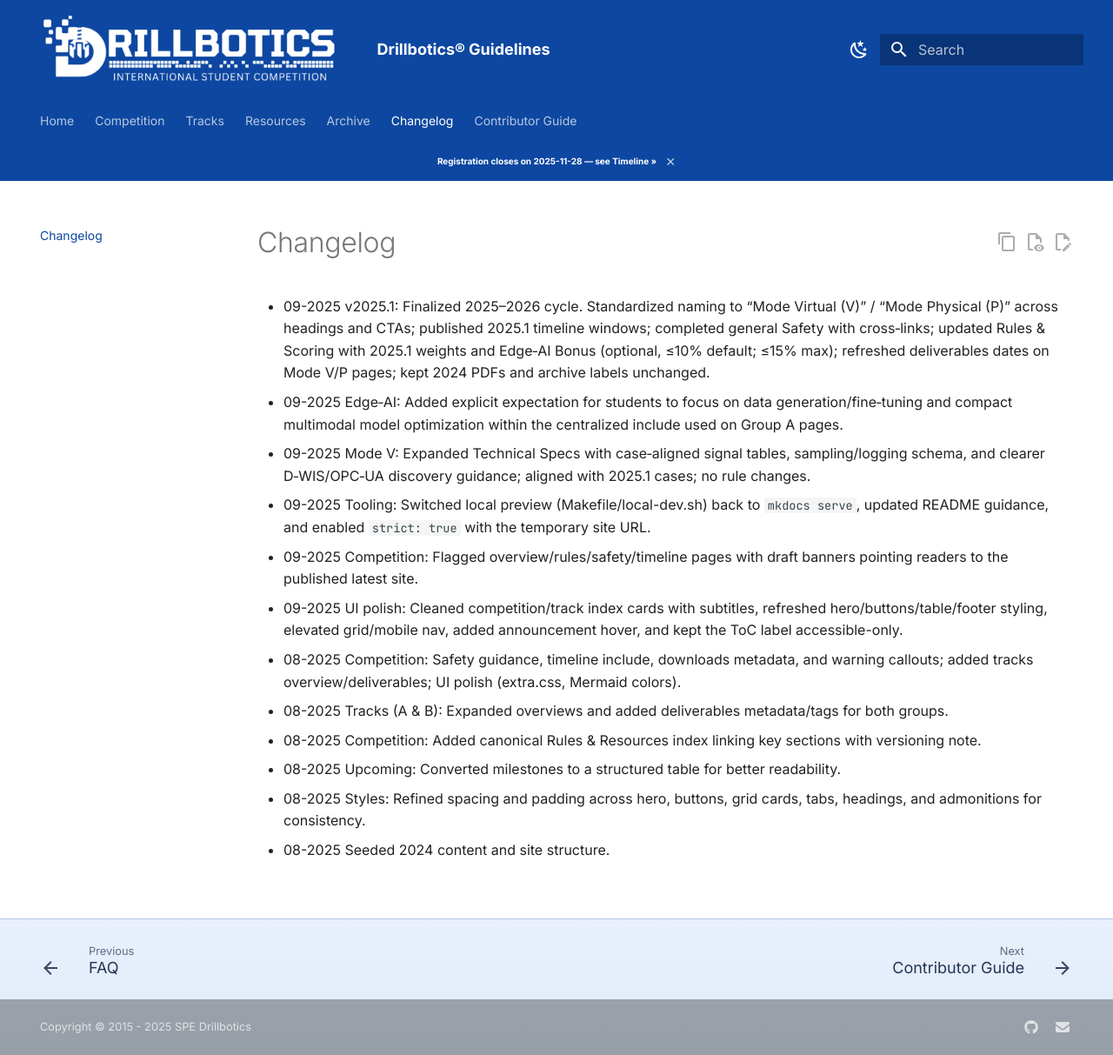
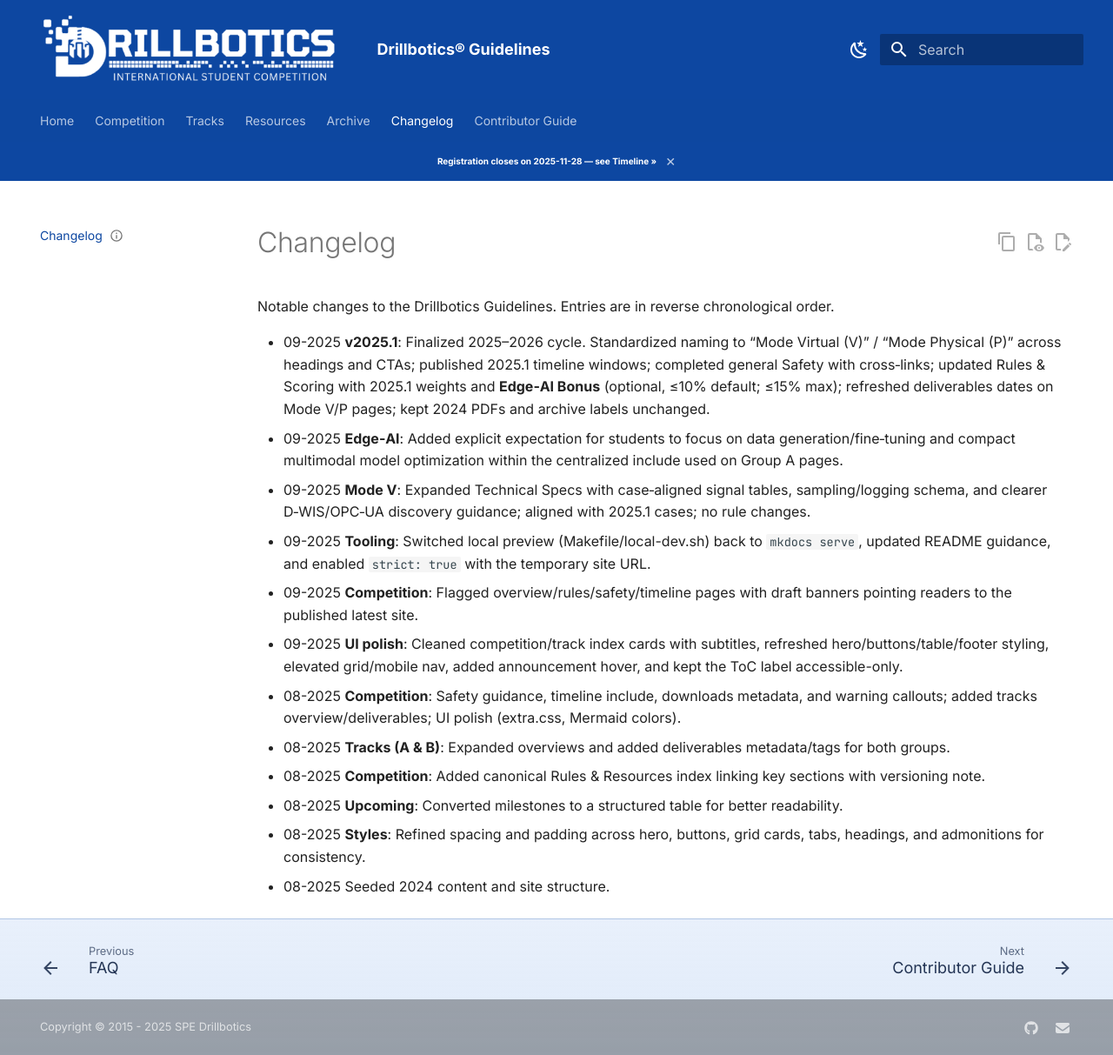
Before and after one commit to Open-Source-Drilling-Community/drillbotics-guidelines, an MkDocs documentation site: the page built from docs/changelog.md, in a window 1280 px wide and 1213 px high. Shown: the whole window at 87% size. Built offline with MkDocs 1.6.1 and Material for MkDocs 9.7.7, drawn with Linux system fonts in a browser that asks for light colours; comment, search, counter and statistics services are not loaded; the version menu is left out.

Commit message:
📝 docs(changelog): update changelog format and add metadata
- add front matter with update status for changelog
- reformat changelog entries with bolded section headings
- clarify that entries are in reverse chronological order

📝 docs(tracks): improve group-b overview links

- convert plain text 2024 reference to markdown link
- enhance readability and navigation in archival references

```diff
--- a/docs/changelog.md
+++ b/docs/changelog.md
@@ -1,14 +1,20 @@
+---
+status: updated
+---
+
 # Changelog
 
-- 09-2025 v2025.1: Finalized 2025–2026 cycle. Standardized naming to “Mode Virtual (V)” / “Mode Physical (P)” across headings and CTAs; published 2025.1 timeline windows; completed general Safety with cross‑links; updated Rules & Scoring with 2025.1 weights and Edge‑AI Bonus (optional, ≤10% default; ≤15% max); refreshed deliverables dates on Mode V/P pages; kept 2024 PDFs and archive labels unchanged.
-- 09-2025 Edge‑AI: Added explicit expectation for students to focus on data generation/fine‑tuning and compact multimodal model optimization within the centralized include used on Group A pages.
-- 09-2025 Mode V: Expanded Technical Specs with case‑aligned signal tables, sampling/logging schema, and clearer D‑WIS/OPC‑UA discovery guidance; aligned with 2025.1 cases; no rule changes.
-- 09-2025 Tooling: Switched local preview (Makefile/local-dev.sh) back to `mkdocs serve`, updated README guidance, and enabled `strict: true` with the temporary site URL.
-- 09-2025 Competition: Flagged overview/rules/safety/timeline pages with draft banners pointing readers to the published latest site.
-- 09-2025 UI polish: Cleaned competition/track index cards with subtitles, refreshed hero/buttons/table/footer styling, elevated grid/mobile nav, added announcement hover, and kept the ToC label accessible-only.
-- 08-2025 Competition: Safety guidance, timeline include, downloads metadata, and warning callouts; added tracks overview/deliverables; UI polish (extra.css, Mermaid colors).
-- 08-2025 Tracks (A & B): Expanded overviews and added deliverables metadata/tags for both groups.
-- 08-2025 Competition: Added canonical Rules & Resources index linking key sections with versioning note.
-- 08-2025 Upcoming: Converted milestones to a structured table for better readability.
-- 08-2025 Styles: Refined spacing and padding across hero, buttons, grid cards, tabs, headings, and admonitions for consistency.
+Notable changes to the Drillbotics Guidelines. Entries are in reverse chronological order.
+
+- 09-2025 **v2025.1**: Finalized 2025–2026 cycle. Standardized naming to “Mode Virtual (V)” / “Mode Physical (P)” across headings and CTAs; published 2025.1 timeline windows; completed general Safety with cross‑links; updated Rules & Scoring with 2025.1 weights and **Edge‑AI Bonus** (optional, ≤10% default; ≤15% max); refreshed deliverables dates on Mode V/P pages; kept 2024 PDFs and archive labels unchanged.
+- 09-2025 **Edge‑AI**: Added explicit expectation for students to focus on data generation/fine‑tuning and compact multimodal model optimization within the centralized include used on Group A pages.
+- 09-2025 **Mode V**: Expanded Technical Specs with case‑aligned signal tables, sampling/logging schema, and clearer D‑WIS/OPC‑UA discovery guidance; aligned with 2025.1 cases; no rule changes.
+- 09-2025 **Tooling**: Switched local preview (Makefile/local-dev.sh) back to `mkdocs serve`, updated README guidance, and enabled `strict: true` with the temporary site URL.
+- 09-2025 **Competition**: Flagged overview/rules/safety/timeline pages with draft banners pointing readers to the published latest site.
+- 09-2025 **UI polish**: Cleaned competition/track index cards with subtitles, refreshed hero/buttons/table/footer styling, elevated grid/mobile nav, added announcement hover, and kept the ToC label accessible-only.
+- 08-2025 **Competition**: Safety guidance, timeline include, downloads metadata, and warning callouts; added tracks overview/deliverables; UI polish (extra.css, Mermaid colors).
+- 08-2025 **Tracks (A & B)**: Expanded overviews and added deliverables metadata/tags for both groups.
+- 08-2025 **Competition**: Added canonical Rules & Resources index linking key sections with versioning note.
+- 08-2025 **Upcoming**: Converted milestones to a structured table for better readability.
+- 08-2025 **Styles**: Refined spacing and padding across hero, buttons, grid cards, tabs, headings, and admonitions for consistency.
 - 08-2025 Seeded 2024 content and site structure.
```
Also changed, not shown: docs/tracks/group-b/overview.md (+1 -1 lines).
